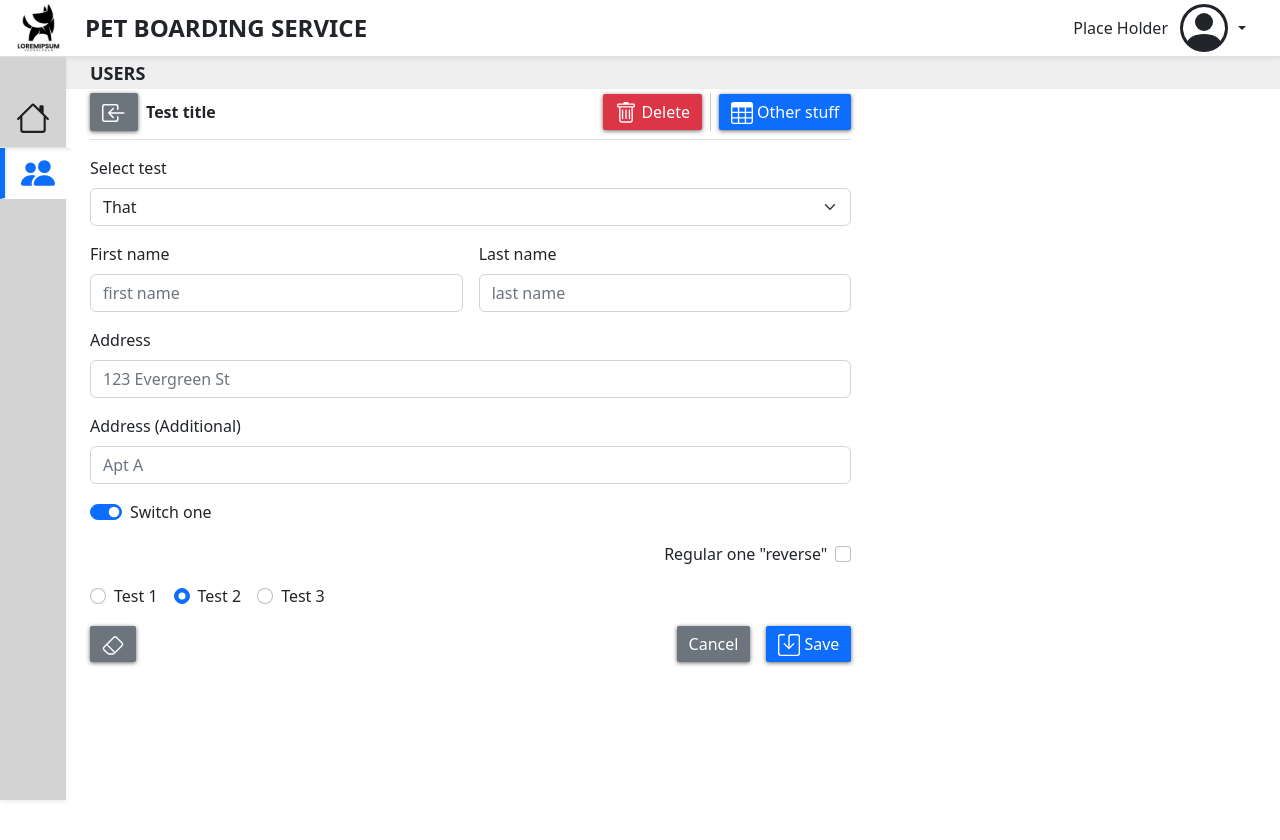
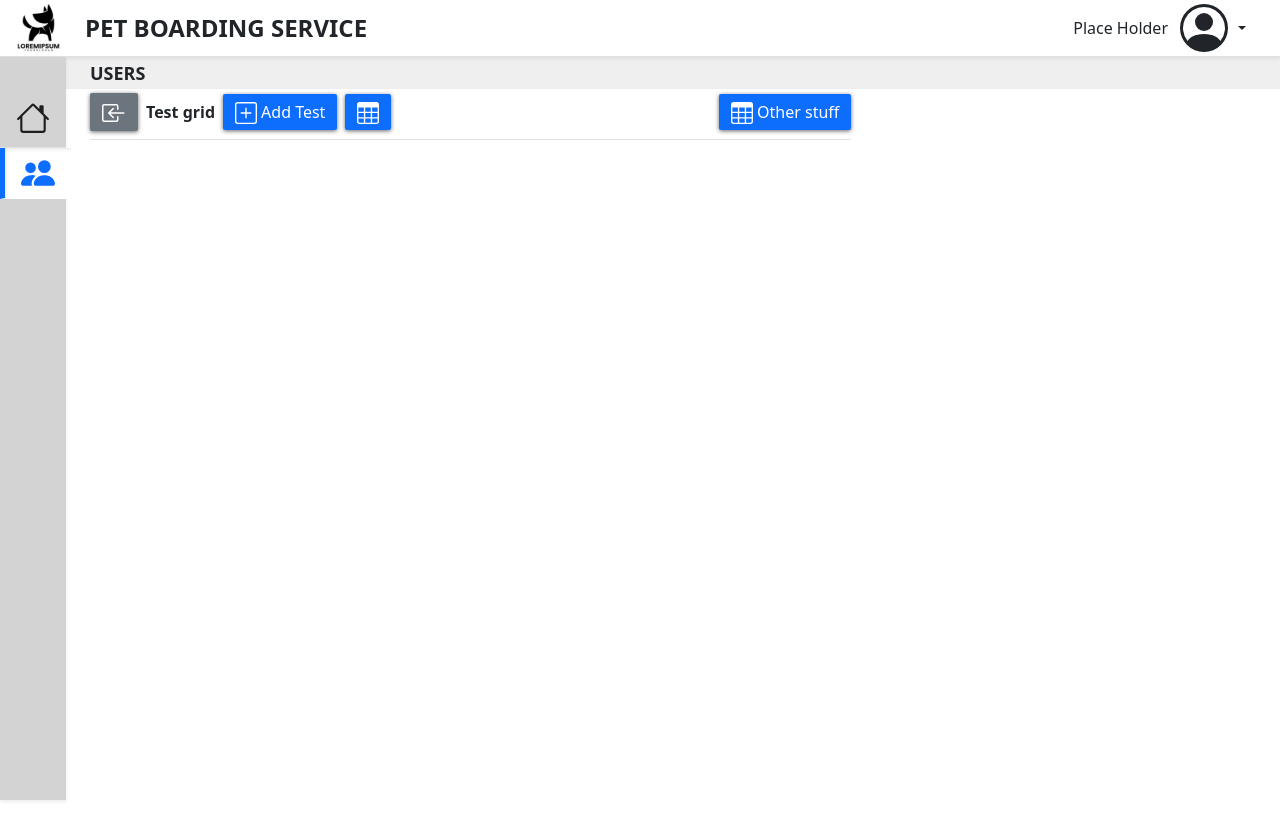
Before and after one commit to UlisesPeguero/pbs-frontend, a React (Create React App) app: page /users in a window 1280 px wide. Shown: the top 840 px of the page. Built offline with nearby package versions, Linux system fonts and the light colour scheme.

Commit message:
Testing nested Routes

```diff
--- a/src/App.js
+++ b/src/App.js
@@ -1,4 +1,4 @@
-import { Route, Routes } from 'react-router-dom';
+import { Outlet, Route, Routes } from 'react-router-dom';
 import './App.css';
 import AppBar from './dashboard/header/AppBar';
 import NavigationBar from './dashboard/navigation/NavigationBar';
@@ -6,6 +6,12 @@ import Home from './modules/home/Home';
 import Test from './modules/test/Test';
 import BreadCrumbs from './dashboard/BreadCrumbs';
 import { useEffect, useState } from 'react';
+import TestGrid from './modules/test/TestGrid';
+
+function mainPathFromLocation() {
+  const [currentPath = ''] = window.location.pathname.match(/^([/]\w*)/gi);
+  return currentPath;
+}
 
 function App() {
   const [modules, setModules] = useState([]);
@@ -30,9 +36,9 @@ function App() {
       },
     ];
     setModules(state => listModules);
-    const module = listModules.find(
-      module => module.path === window.location.pathname
-    );
+
+    const currentPath = mainPathFromLocation();
+    const module = listModules.find(module => module.path === currentPath);
     handleActiveModule(module);
   }, []);
 
@@ -50,7 +56,17 @@ function App() {
           <main className='content pt-1 px-4 col-md-12 col-lg-10 col-xl-8  col-xxl-6'>
             <Routes>
               <Route path='/' element={<Home />} />
-              <Route path='/users' element={<Test />} />
+              <Route
+                path='/users'
+                element={
+                  <>
+                    <Outlet />
+                  </>
+                }
+              >
+                <Route index element={<TestGrid />} />
+                <Route path='add' element={<Test />} />
+              </Route>
             </Routes>
           </main>
         </div>
--- /dev/null
+++ b/src/modules/test/TestGrid.jsx
@@ -0,0 +1,40 @@
+import React from 'react';
+import ToolBar from '../../ui/ToolBar';
+import ContentHeader from '../../dashboard/content/ContentHeader';
+import Grid from '../../ui/Grid';
+import { useNavigate } from 'react-router-dom';
+
+export default function TestGrid() {
+  const navigate = useNavigate();
+  const handleAddClick = () => navigate('./add');
+  return (
+    <>
+      <ContentHeader title='Test grid'>
+        <ToolBar
+          gap={2}
+          buttons={[
+            {
+              text: 'Add Test',
+              message: 'Add some test.',
+              icon: 'PlusSquare',
+              onClick: handleAddClick
+            }, {
+              message: 'Some other test stuff..',
+              icon: 'Table',
+              onClick: () => console.log('Other test something')
+            }
+          ]} />
+        <ToolBar align='right'
+          buttons={[
+            {
+              text: 'Other stuff',
+              message: 'Some other stuff..',
+              icon: 'Table',
+              onClick: () => console.log('Other something')
+            }
+          ]} />
+      </ContentHeader>
+      <Grid />
+    </>
+  );
+}
--- /dev/null
+++ b/src/ui/Grid.jsx
@@ -0,0 +1,8 @@
+import React from 'react';
+
+export default function Grid() {
+  const _tableClass = 'table';
+  return (
+    <table className={_tableClass}></table>
+  );
+}
```
